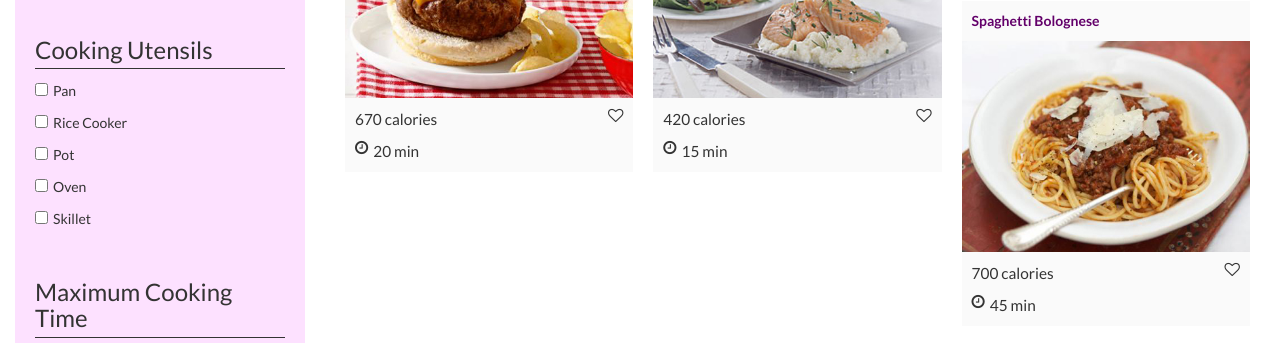
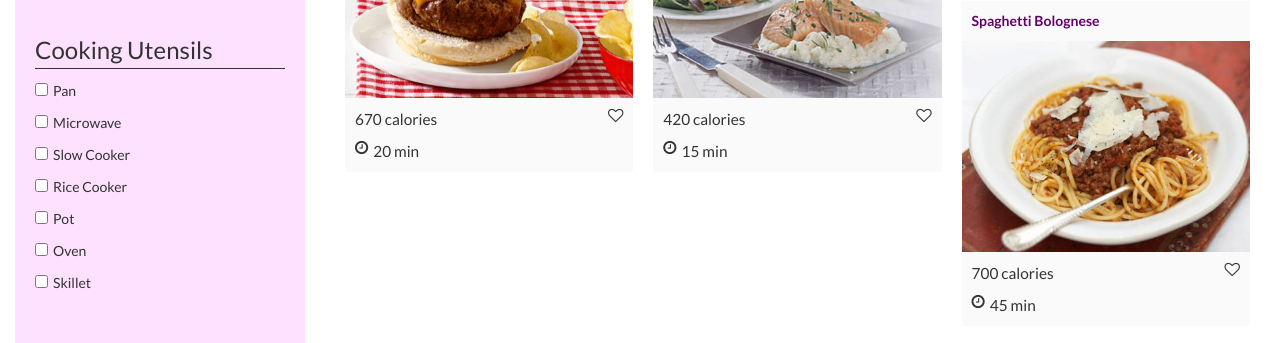
Before and after one commit to nicolezhu/team-eggplant, a plain HTML site: page search.html in a window 1280 px wide. Shown: the part 640-983 px from the top of the page. Drawn offline with nearby package versions, Linux system fonts and the light colour scheme.

Commit message:
added cookware

```diff
--- a/search.html
+++ b/search.html
@@ -64,6 +64,8 @@
 				<div class="cooking-utensils">
 					<h3>Cooking Utensils</h3>
 					<p><input type="checkbox" name="pan" value="">Pan</p>
+					<p><input type="checkbox" name="microwave" value="">Microwave</p>
+					<p><input type="checkbox" name="slow-cooker" value="">Slow Cooker</p>
 					<p><input type="checkbox" name="rice-cooker" value="">Rice Cooker</p>
 					<p><input type="checkbox" name="pot" value="">Pot</p>
 					<p><input type="checkbox" name="oven" value="">Oven</p>
```
